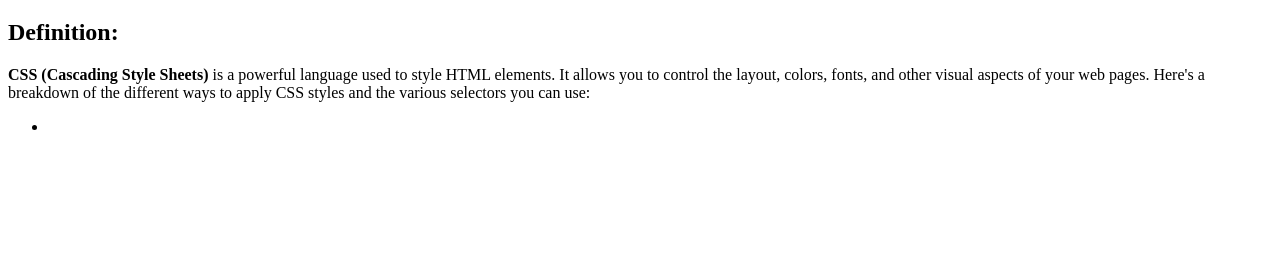
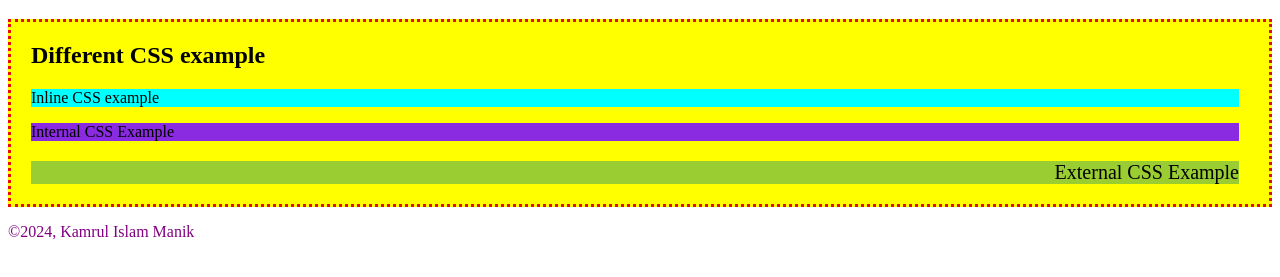
Before and after one commit to mankuShona/CSS, a plain HTML site: page Intro_CSS/index.html in a window 1280 px wide. Shown: the part 61-338 px from the top of the page. Drawn offline with Linux system fonts and the light colour scheme.

Commit message:
Css first commit

```diff
--- a/Intro_CSS/index.html
+++ b/Intro_CSS/index.html
@@ -5,24 +5,35 @@
     <meta charset="UTF-8">
     <meta name="viewport" content="width=device-width, initial-scale=1.0">
     <title>Intro to CSS</title>
+
+    <link rel="stylesheet" href="style.css">
 </head>
-
 <body>
     <header>
-        <h1>
-            Intro To CSS
-        </h1>
+
+        <h1 >Intro To CSS</h1>
     </header>
+
     <main>
-        <h2>Definition:</h2>
-        <p><b>CSS (Cascading Style Sheets)</b> is a powerful language used to style HTML elements. It allows you to
-            control the layout, colors, fonts, and other visual aspects of your web pages. Here's a breakdown of the
-            different ways to apply CSS styles and the various selectors you can use:
-        </p>
-        <ul>
-            <li></li>
-        </ul>
+
+        <h2>Different CSS example</h2>
+
+        <!-- inline CSS example  -->
+        <p style="background-color: aqua;">Inline CSS example</p>
+
+        <!-- Internal CSS Exaqmple  -->
+
+        <p id="internalCSS">Internal CSS Example</p>
+
+        <!-- External CSS  -->
+
+        <p class="externalCSS">External CSS Example</p>
+
     </main>
+
+    <footer>
+        <p>&copy;2024, Kamrul Islam Manik</p>
+    </footer>
 
 
 </body>
--- /dev/null
+++ b/Intro_CSS/style.css
@@ -0,0 +1,25 @@
+#internalCSS{
+    background-color: blueviolet;
+ }
+
+
+/* Class Selector  */
+.externalCSS{
+    font-size: 20px;
+    text-align: right;
+    background-color: yellowgreen;
+}
+
+/* Element Selector  */
+main{
+    border: 3px rgb(228, 11, 11) dotted;
+    background-color: yellow;
+
+    padding-left: 20px;
+    padding-right: 30px;
+
+
+}
+footer{
+    color: purple;
+}
```
